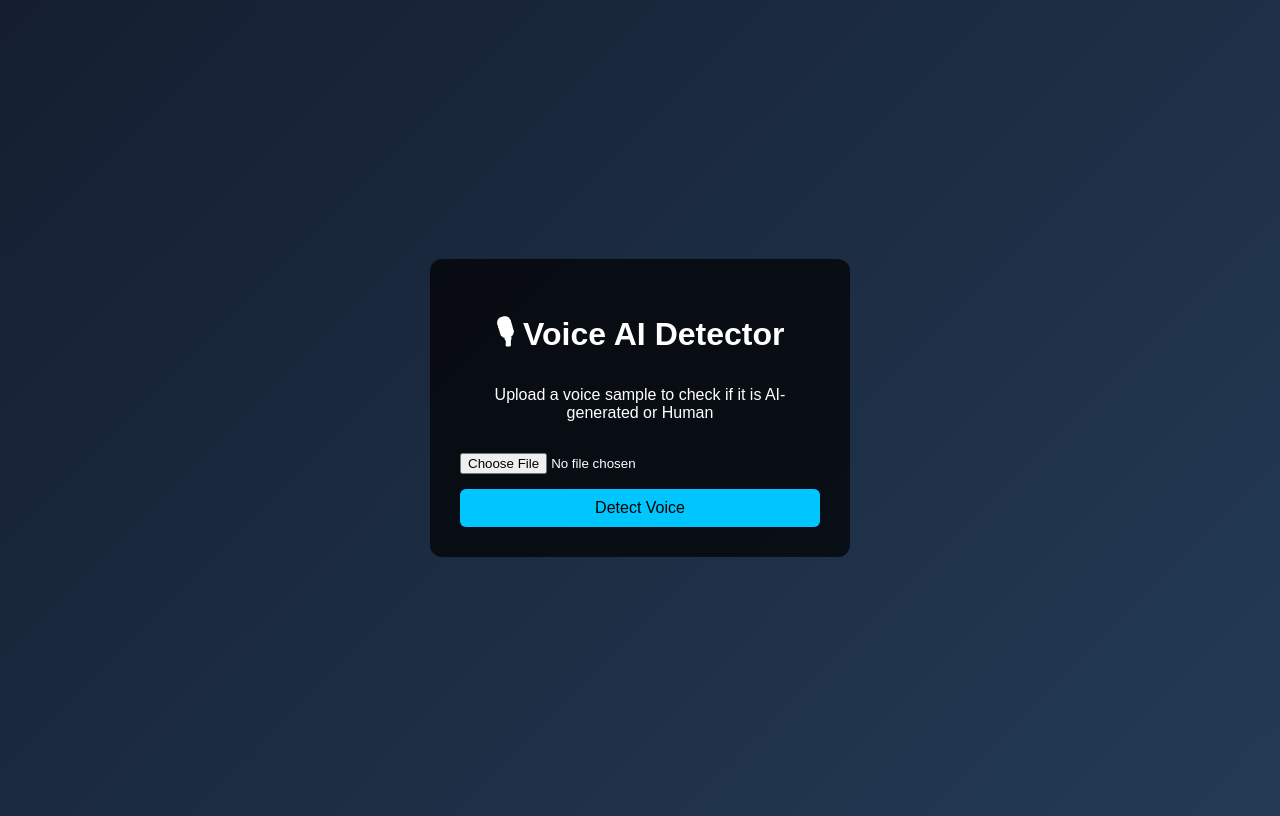
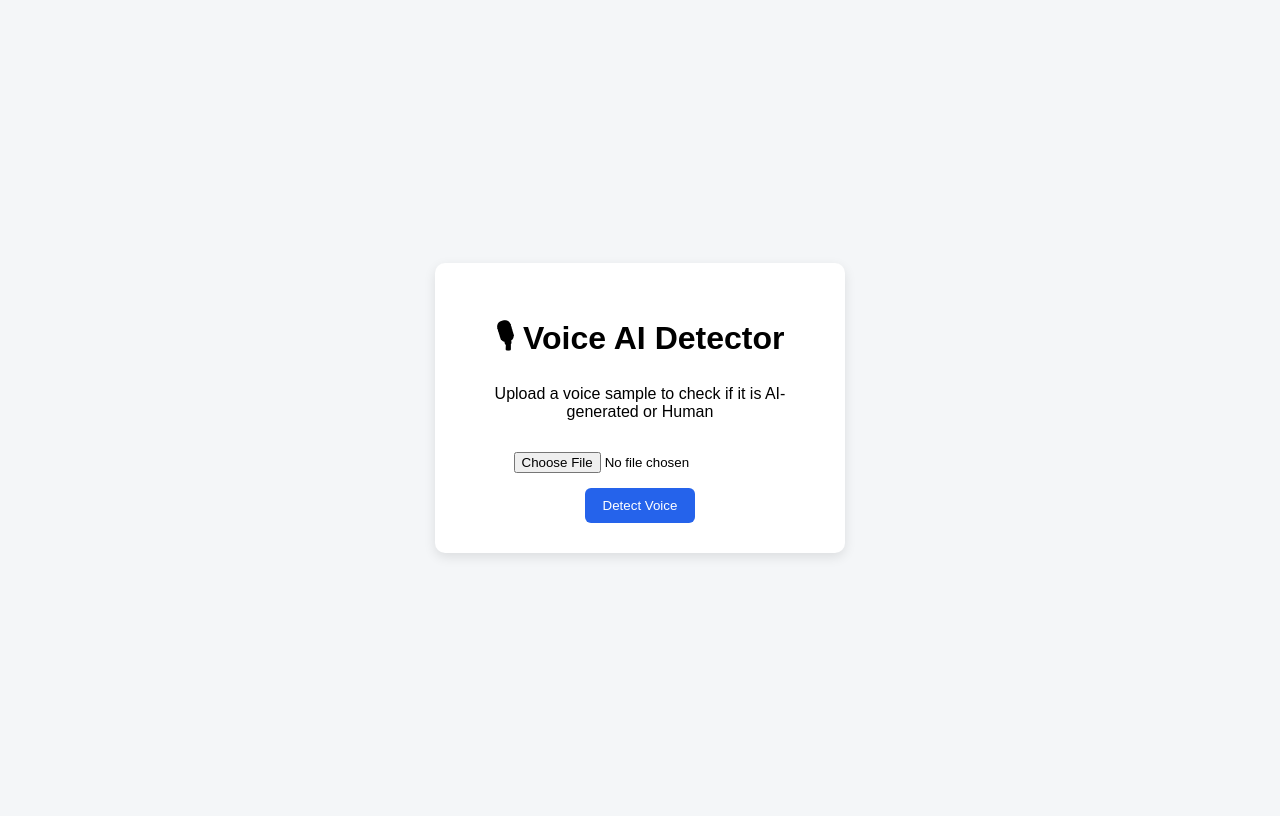
Before and after one commit to bathula-shiva/voice-ai-detector1, a FastAPI app: page / in a window 1280 px wide. Run offline with FastAPI, Linux system fonts and the light colour scheme.

Commit message:
Update style.css

```diff
--- a/voice_ai_detector/static/style.css
+++ b/voice_ai_detector/static/style.css
@@ -1,44 +1,46 @@
 body {
     font-family: Arial, sans-serif;
-    background: linear-gradient(135deg, #141e30, #243b55);
-    color: white;
+    background: #f4f6f8;
+    display: flex;
+    justify-content: center;
+    align-items: center;
     height: 100vh;
-    display: flex;
-    align-items: center;
-    justify-content: center;
 }
 
 .container {
-    background: rgba(0, 0, 0, 0.7);
+    background: white;
     padding: 30px;
-    border-radius: 12px;
+    border-radius: 10px;
+    width: 350px;
     text-align: center;
-    width: 360px;
+    box-shadow: 0 4px 12px rgba(0,0,0,0.1);
 }
 
-input[type="file"] {
+h1 {
+    margin-bottom: 10px;
+}
+
+input {
     margin: 15px 0;
-    width: 100%;
 }
 
 button {
-    width: 100%;
-    padding: 10px;
-    font-size: 16px;
-    background: #00c6ff;
+    background: #2563eb;
+    color: white;
     border: none;
+    padding: 10px 18px;
     border-radius: 6px;
     cursor: pointer;
 }
 
 button:hover {
-    opacity: 0.85;
+    background: #1e40af;
+}
+
+.result {
+    margin-top: 20px;
 }
 
 .hidden {
     display: none;
 }
-
-#result {
-    margin-top: 20px;
-}
```
